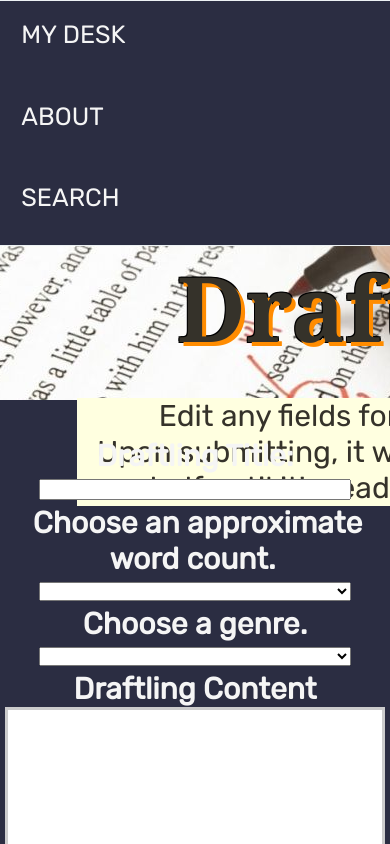
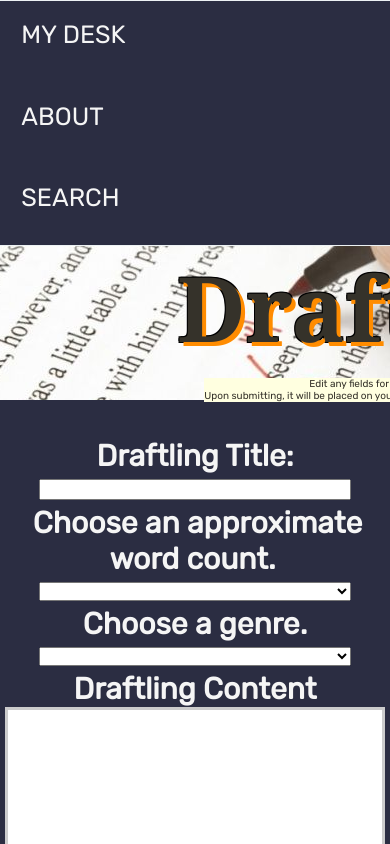
Before and after one commit to amrvitale/draftling-capstone, a React (Create React App) app: page /edit/1 in a window 390 px wide. Shown: the top 844 px of the page. Built offline with nearby package versions, Linux system fonts and the light colour scheme; no server answers.

Commit message:
updated phone style part 1

```diff
--- a/src/App.css
+++ b/src/App.css
@@ -67,8 +67,8 @@ h1, h2 {
     font-size: 50px;
   }
 
-  .tagline {
-    font-size: 20px;
+  .tagline, .instructions {
+    font-size: 10px;
   }
   .submitBtn {
     width: 40%;
```
